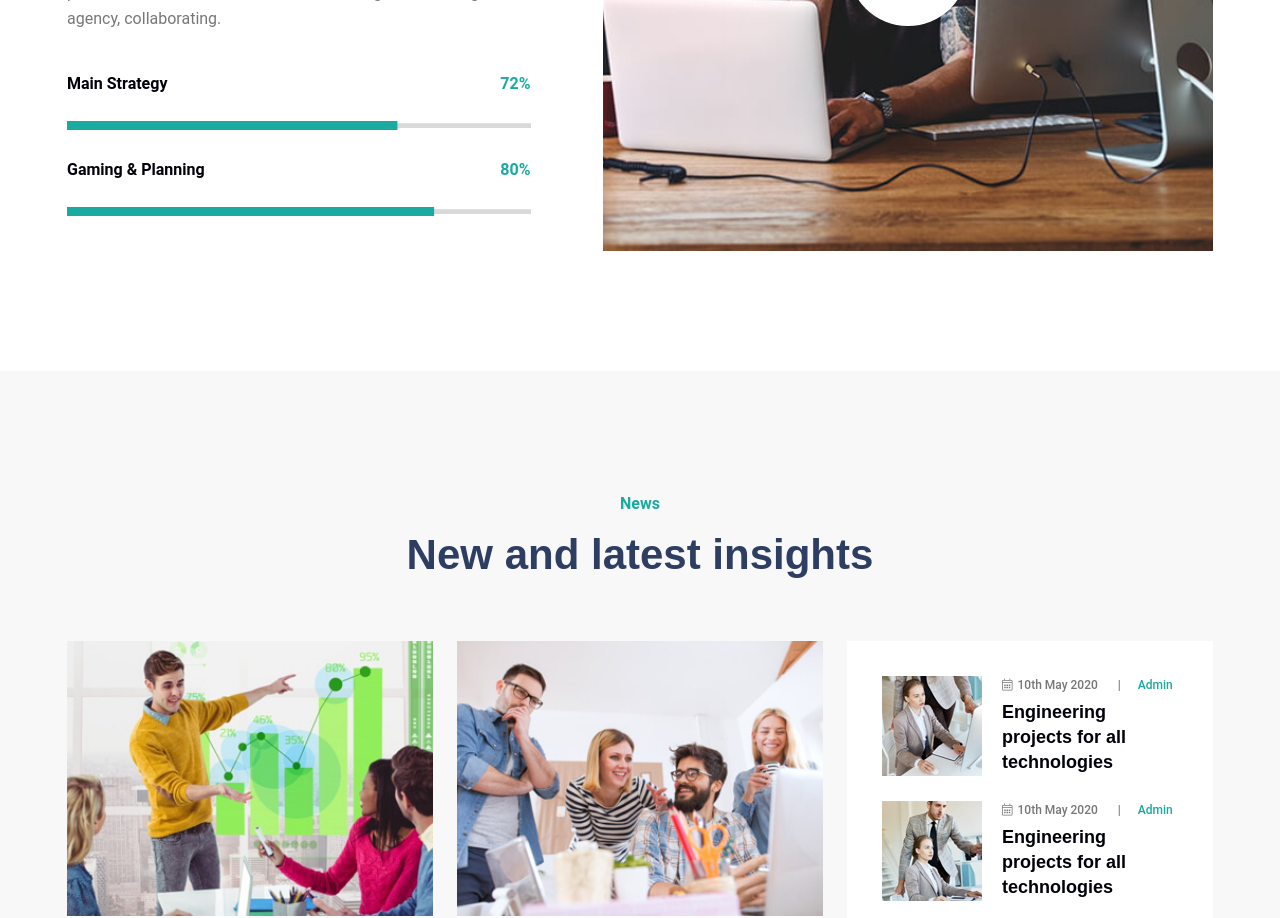
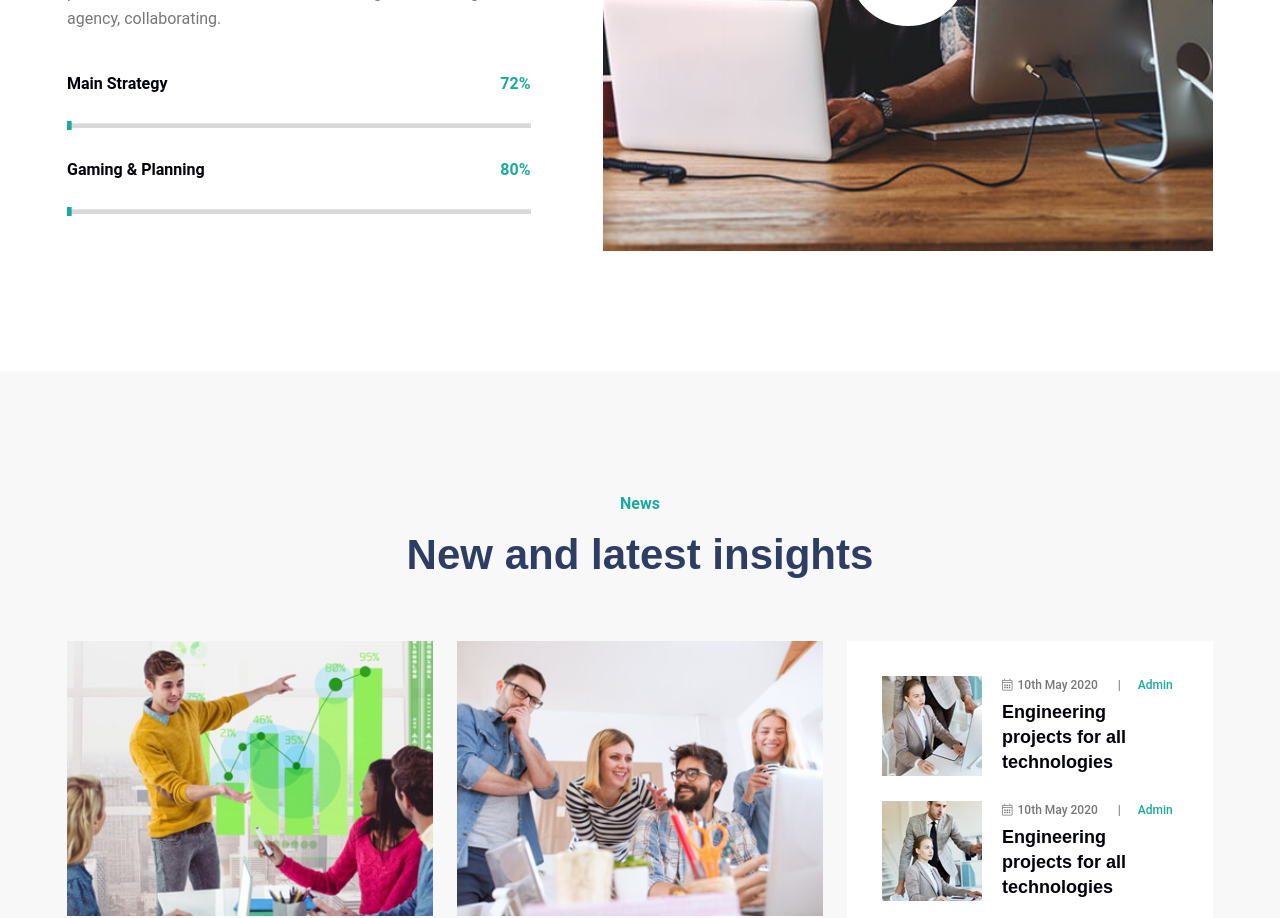
Before and after one commit to LancerAbir/pixila, a Next.js app: page /about in a window 1280 px wide. Shown: the part 2660-3578 px from the top of the page. Built offline with nearby package versions, Linux system fonts and the light colour scheme.

Commit message:
line done

```diff
--- a/src/components/ProgressBar/Line1.js
+++ b/src/components/ProgressBar/Line1.js
@@ -38,12 +38,14 @@ class Line1 extends React.Component {
         const { percent } = this.state;
         return (
             <ReactVisibilitySensor>
-                <Line
-                    strokeWidth="2"
-                    strokeLinecap="square"
-                    strokeColor="#1baaa0"
-                    percent={percent}
-                />
+                {({ isVisible }) => (
+                    <Line
+                        strokeWidth="2"
+                        strokeLinecap="square"
+                        strokeColor="#1baaa0"
+                        percent={isVisible ? percent : ""}
+                    />
+                )}
             </ReactVisibilitySensor>
         );
     }
--- a/src/components/ProgressBar/Line2.js
+++ b/src/components/ProgressBar/Line2.js
@@ -38,12 +38,14 @@ class Line2 extends React.Component {
         const { percent } = this.state;
         return (
             <ReactVisibilitySensor>
-                <Line
-                    strokeWidth="2"
-                    strokeLinecap="square"
-                    strokeColor="#1baaa0"
-                    percent={percent}
-                />
+                {({ isVisible }) => (
+                    <Line
+                        strokeWidth="2"
+                        strokeLinecap="square"
+                        strokeColor="#1baaa0"
+                        percent={isVisible ? percent : ""}
+                    />
+                )}
             </ReactVisibilitySensor>
         );
     }
```
Also changed, not shown: src/components/ProgressBar/Circle1.js (+6 -1 lines), src/components/ProgressBar/Circle2.js (+6 -1 lines), src/components/ProgressBar/Circle3.js (+6 -2 lines), src/components/ProgressBar/Circle4.js (+6 -2 lines).
